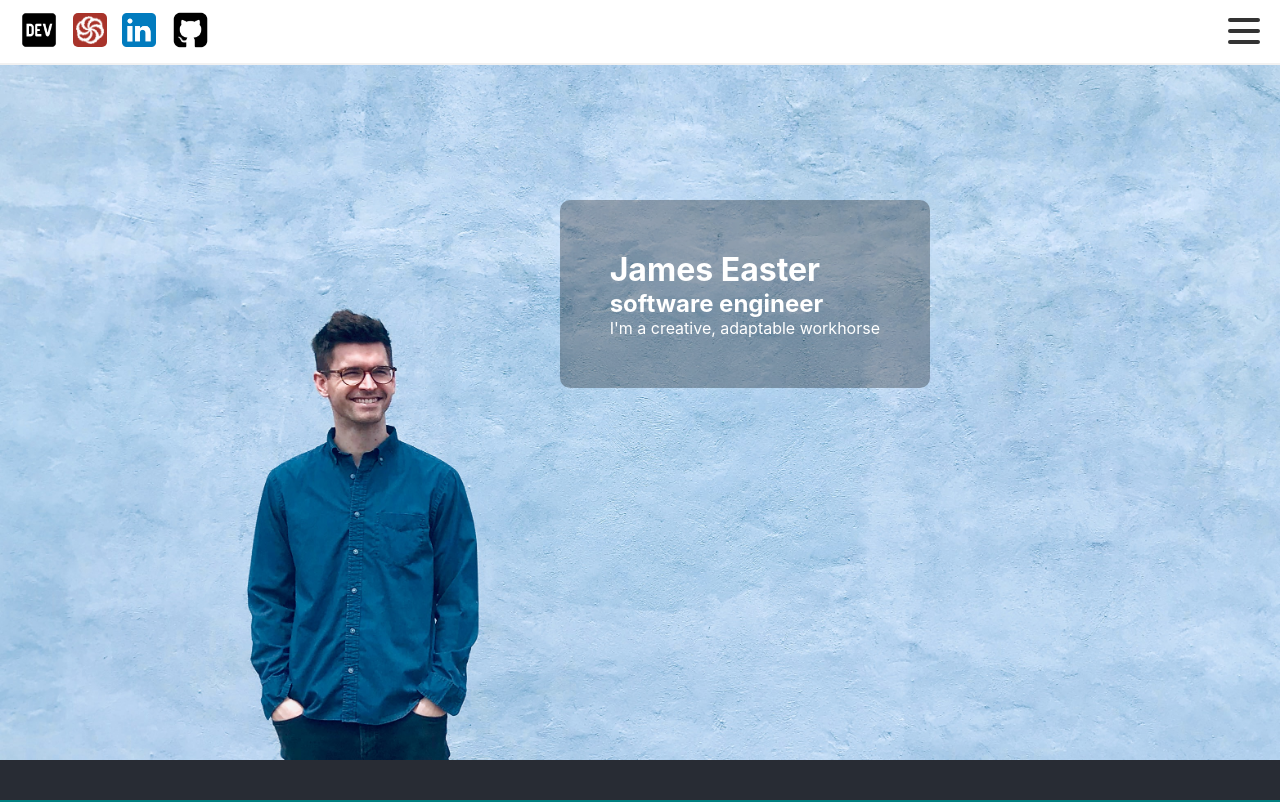
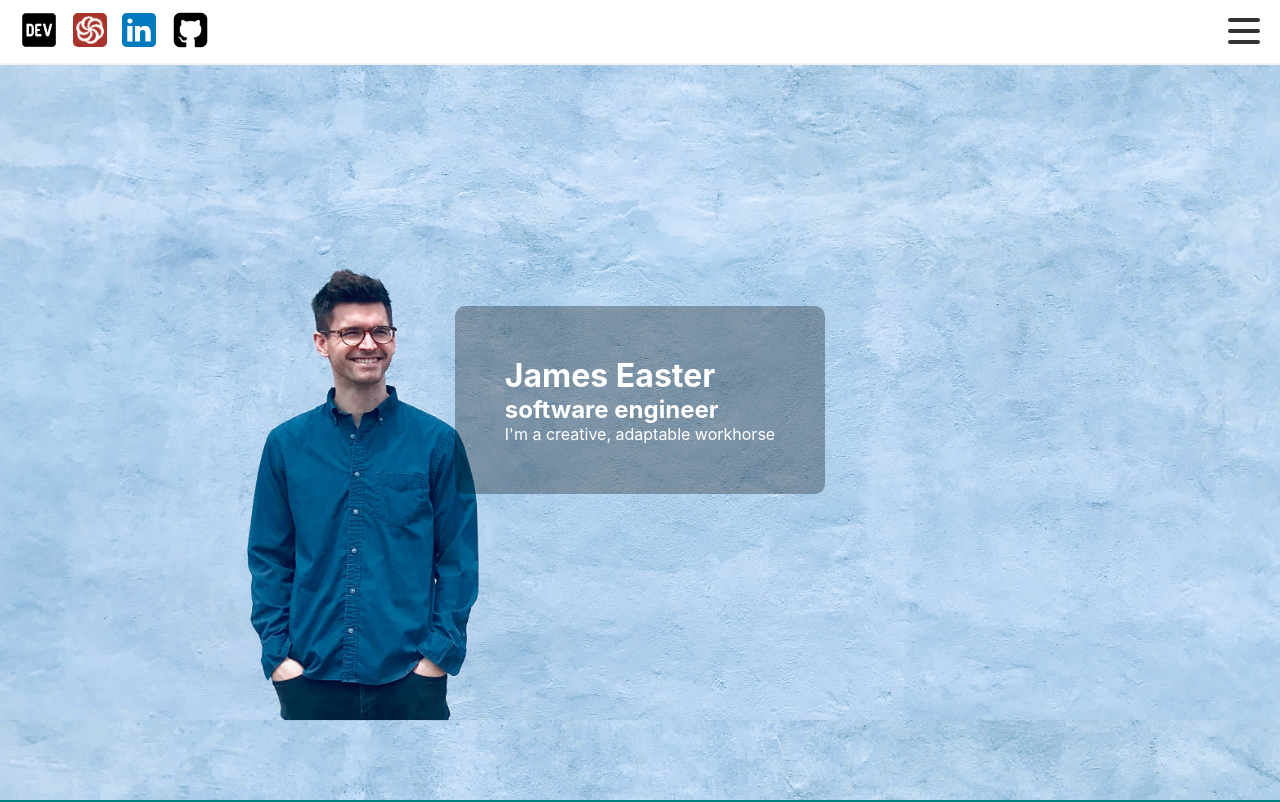
Before and after one commit to jameseaster/about, a React (Create React App) app: page / in a window 1280 px wide. Shown: the top 802 px of the page. Built offline with nearby package versions, Linux system fonts and the light colour scheme.

Commit message:
(fix) remove absolute positioning on homescreen

```diff
--- a/src/components/HomeScreen.jsx
+++ b/src/components/HomeScreen.jsx
@@ -8,29 +8,23 @@ const HomeScreenStyle = styled.div`
   align-items: center;
   justify-content: center;
   text-align: center;
-  background-color: #282c34;
+  background-image: url(${background});
+  background-size: 100%, 100%;
   height: 100vh;
   color: #fff;
 }
 
 .text-container {
   text-align: left;
-  position: absolute;
-  top: 200px;
-  right: 350px;
   background-color: rgba(0, 0, 0, 0.3);
   padding: 50px;
   border-radius: 10px;
-}
-.background {
-  width: 100%;
 }
 `
 
 const HomeScreen = () => {
   return (
     <HomeScreenStyle id="home">
-      <img src={background} className="background" alt='background'/>
       <div className='text-container'>
         <h1>James Easter</h1>
         <h2>software engineer</h2>
```
